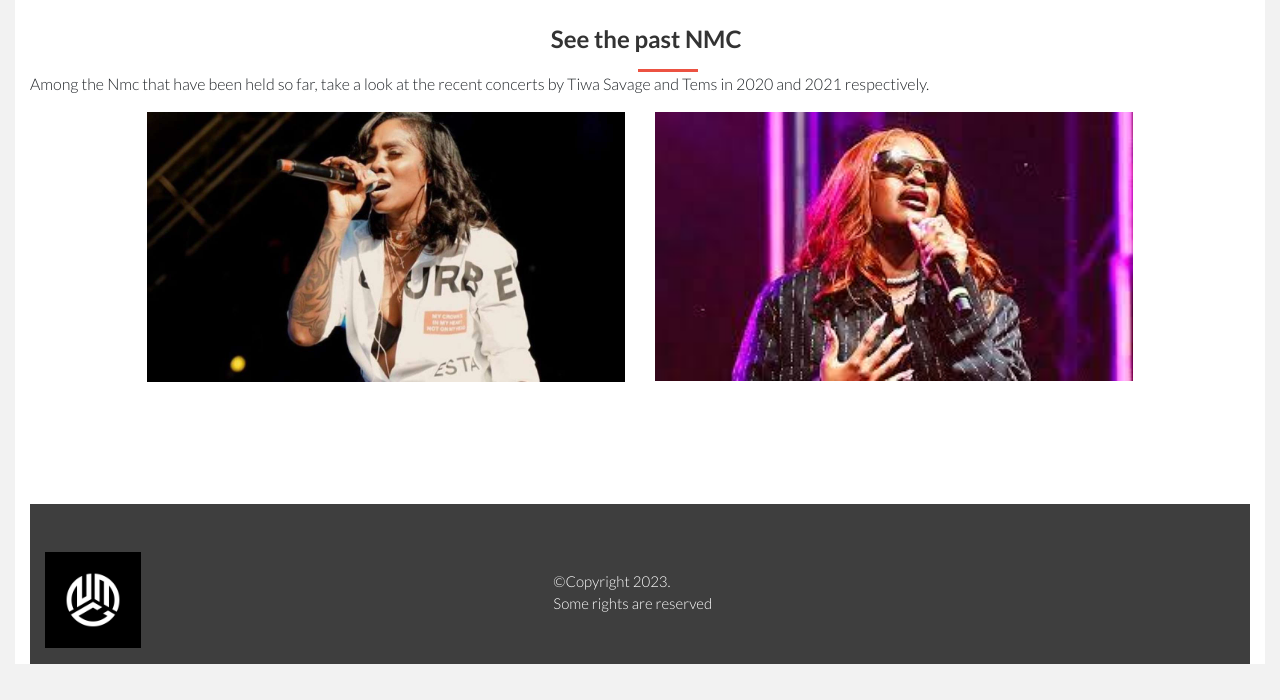
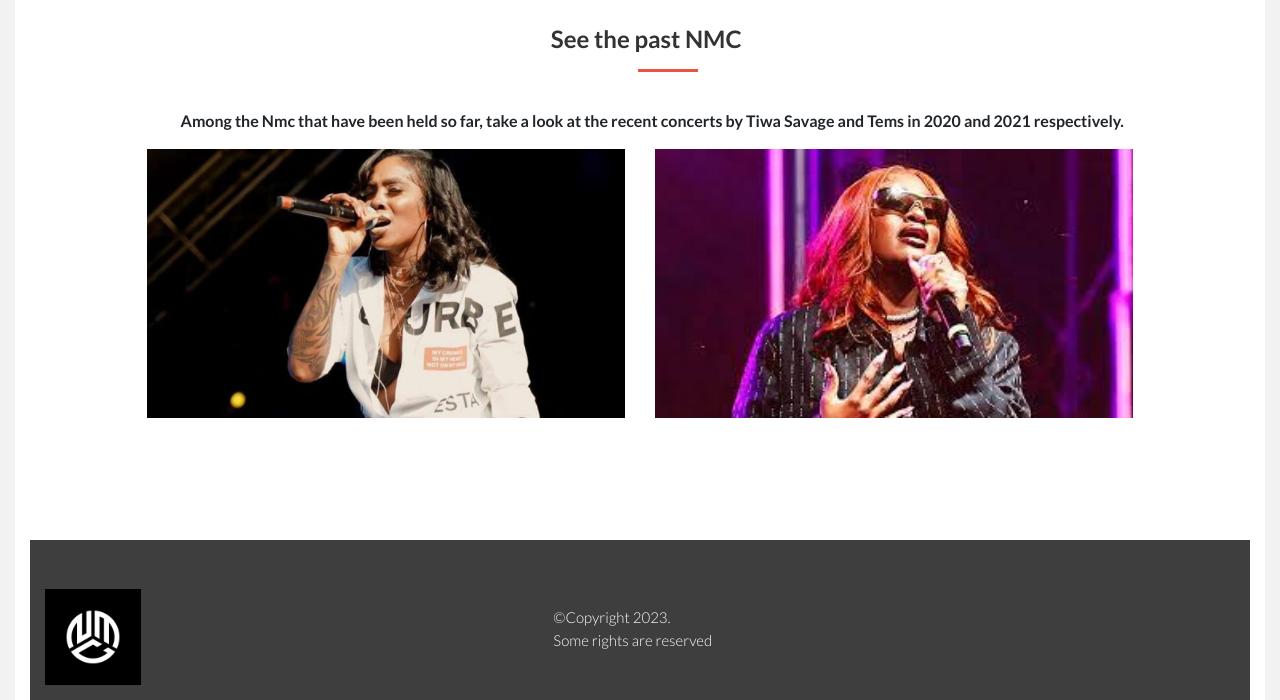
Before and after one commit to fauziyahzeeyah/First-Capstone-project, a website: page About.html in a window 1280 px wide. Shown: the part 2231-2931 px from the top of the page. Before the commit the page ends 2895 px from the top, so only its background shows below. Drawn offline with nearby package versions, Linux system fonts and the light colour scheme.

Commit message:
Update about page

```diff
--- a/css/main.css
+++ b/css/main.css
@@ -391,6 +391,13 @@
   margin-top: 2%;
 }
 
+.submit_paragraph p {
+  text-align: center;
+  padding-left: 2%;
+  padding-top: 3%;
+  font-weight: bold;
+}
+
 .images_section {
   margin-top: 5%;
 }
```
